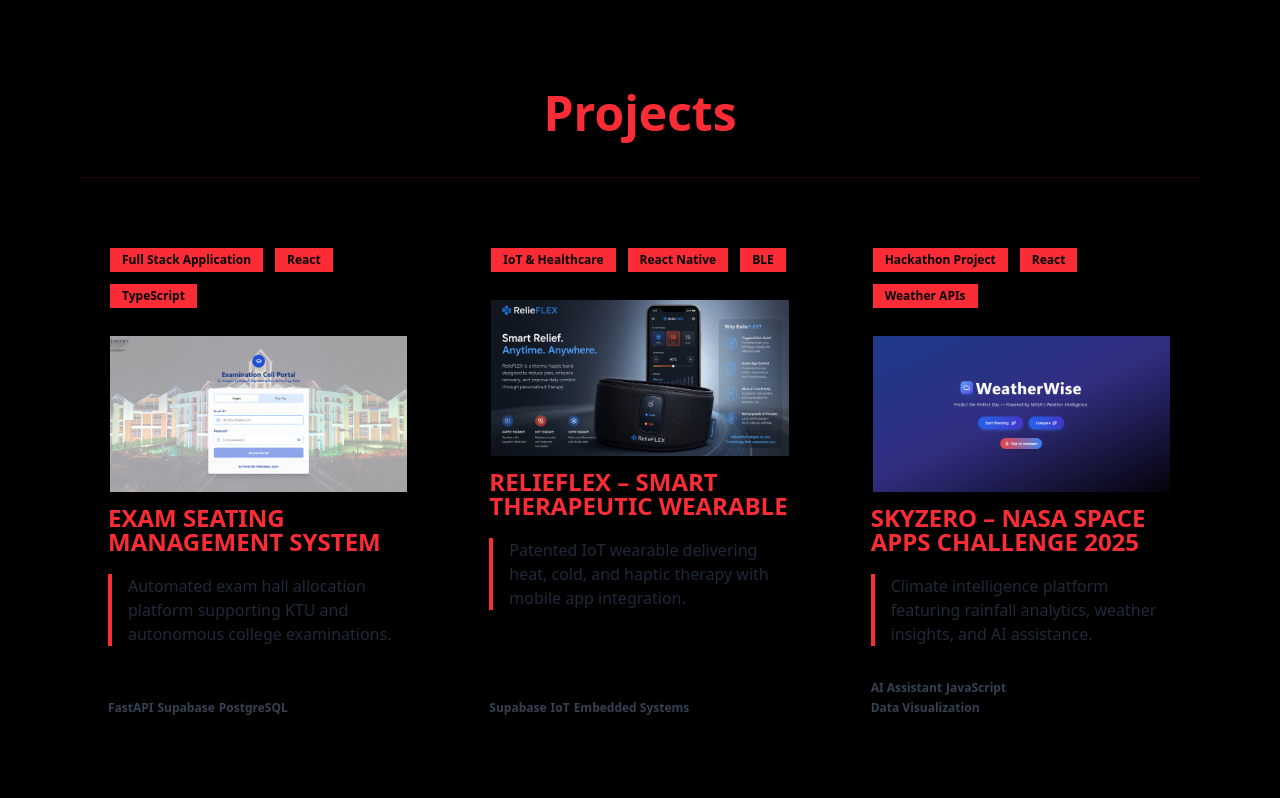
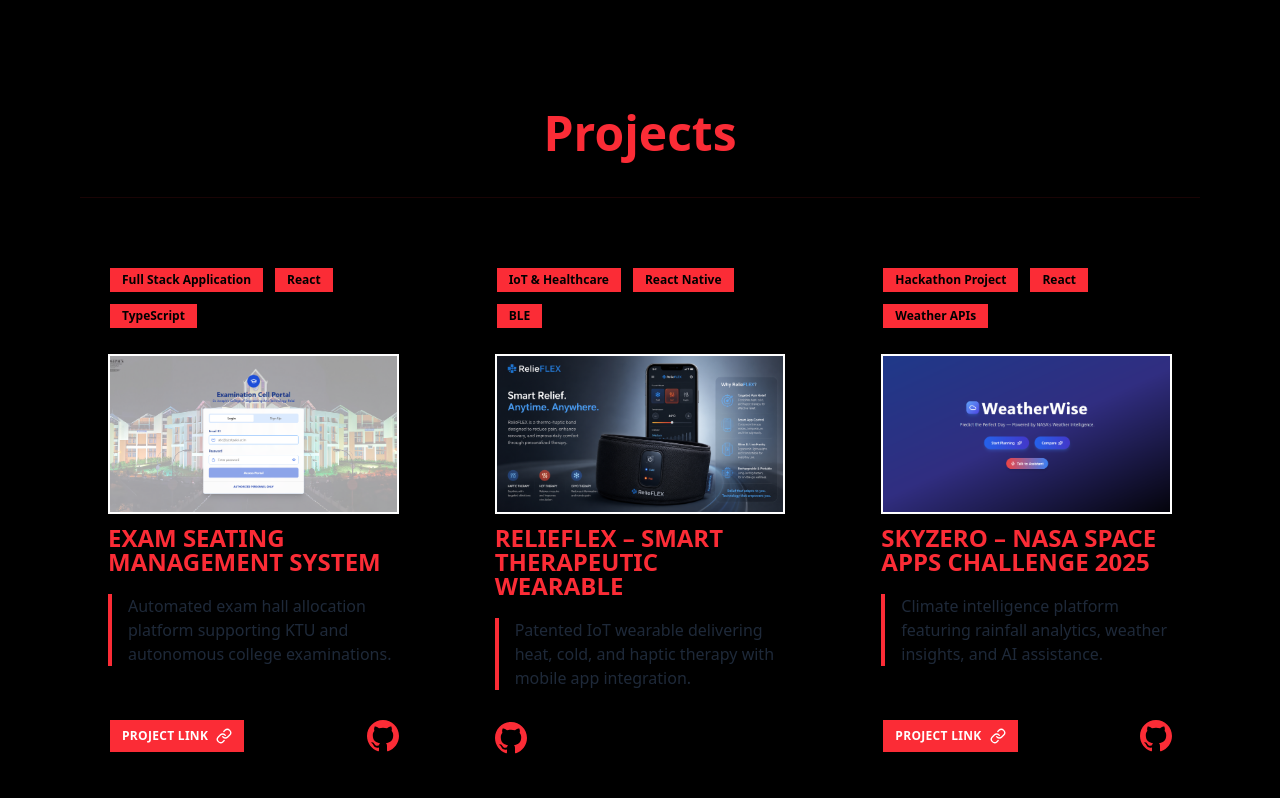
Before and after one commit to shaun099/Portfolio, a Next.js app: page / in a window 1280 px wide. Shown: the part 1687-2485 px from the top of the page. Built offline with nearby package versions, Linux system fonts and the light colour scheme.

Commit message:
retro card integrated

```diff
--- a/src/components/mvpblocks/retro-card.tsx
+++ b/src/components/mvpblocks/retro-card.tsx
@@ -1,5 +1,6 @@
 import Image from "next/image";
 import type { Project } from "@/types/projects";
+import { Link } from 'lucide-react';
 
 interface RetroCardProps {
   project: Project;
@@ -9,7 +10,7 @@
   return (
     <article className="bg-background flex h-full w-full flex-col items-start justify-between border-4 border-black p-6 shadow-[8px_8px_0_0_#000] transition-shadow duration-300 hover:shadow-[12px_12px_0_0_#000] dark:border-red-600 dark:shadow-[8px_8px_0_0_#fff] dark:hover:shadow-[12px_12px_0_0_#fff]">
       <div className="mb-2 flex flex-wrap items-center gap-2 text-xs">
-        <div className="text-foreground border-2 border-black bg-red-500 px-3 py-1 font-bold dark:border-red-600">
+        <div className="text-foreground border-2 border-black bg-red-500 px-3 py-1 font-bold dark:border-white">
           {project.tag}
         </div>
         {project.technologies.slice(0, 2).map((tech) => (
@@ -23,7 +24,7 @@
       </div>
 
       {project.image && (
-        <div className="relative mt-4 h-40 w-full shrink-0 overflow-hidden border-2 border-black dark:border-red-600">
+        <div className="relative mt-4 h-40 w-full shrink-0 overflow-hidden border-2 border-white dark:border-white">
           <Image
             src={project.image}
             alt={project.imageAlt}
@@ -35,14 +36,7 @@
 
       <div className="group relative flex-1">
         <h3 className="text-red-500 text-foreground mt-3 text-2xl leading-6 font-black uppercase">
-          <a
-            href={project.projectLink || project.githubLink || "#"}
-            target="_blank"
-            rel="noopener noreferrer"
-          >
-            <span className="absolute inset-0 max-w-xs" />
-            {project.title}
-          </a>
+          {project.title}
         </h3>
         <p className="text-md mt-5 line-clamp-3 border-l-4 border-red-500 pl-4 leading-6 text-gray-800 dark:text-gray-100">
           {project.shortDesc}
@@ -50,19 +44,32 @@
       </div>
 
       <div className="relative mt-8 flex w-full items-center justify-between gap-x-2">
-        <div className="flex flex-wrap gap-1 text-xs font-bold text-gray-700 dark:text-gray-200">
+        {/* <div className="flex flex-wrap gap-1 text-xs font-bold text-gray-700 dark:text-gray-200">
           {project.technologies.slice(2).map((tech) => (
             <span key={tech}>{tech}</span>
           ))}
-        </div>
+        </div> */}
+        {project.projectLink && (
+          <a
+            href={project.projectLink}
+            target="_blank"
+            rel="noopener noreferrer"
+            className="inline-flex items-center justify-center gap-2 border-2 border-black bg-red-500 px-3 py-2 text-xs font-black uppercase tracking-wide text-white transition hover:bg-red-400 dark:border-white"
+          >
+            <span>Project Link</span>
+            <Link size={16} />
+          </a>
+        )}
         {project.githubLink && (
           <a
             href={project.githubLink}
             target="_blank"
             rel="noopener noreferrer"
-            className="relative z-10 text-sm font-black underline hover:text-red-500"
+            className="text-3xl text-red-500 transition hover:text-red-400"
           >
-            GitHub →
+            <svg className="h-8 w-8" fill="currentColor" viewBox="0 0 24 24">
+              <path d="M12 0c-6.626 0-12 5.373-12 12 0 5.302 3.438 9.8 8.207 11.387.599.111.793-.261.793-.577v-2.234c-3.338.726-4.033-1.416-4.033-1.416-.546-1.387-1.333-1.756-1.333-1.756-1.089-.745.083-.729.083-.729 1.205.084 1.839 1.237 1.839 1.237 1.07 1.834 2.807 1.304 3.492.997.107-.775.418-1.305.762-1.604-2.665-.305-5.467-1.334-5.467-5.931 0-1.311.469-2.381 1.236-3.221-.124-.303-.535-1.524.117-3.176 0 0 1.008-.322 3.301 1.23.957-.266 1.983-.399 3.003-.404 1.02.005 2.047.138 3.006.404 2.291-1.552 3.297-1.23 3.297-1.23.653 1.653.242 2.874.118 3.176.77.84 1.235 1.911 1.235 3.221 0 4.609-2.807 5.624-5.479 5.921.43.372.823 1.102.823 2.222v3.293c0 .319.192.694.801.576 4.765-1.589 8.199-6.086 8.199-11.386 0-6.627-5.373-12-12-12z" />
+            </svg>
           </a>
         )}
       </div>
--- a/src/components/p.tsx
+++ b/src/components/p.tsx
@@ -13,7 +13,7 @@
       id="Projects"
       className="min-h-screen scroll-mt-20 bg-black flex flex-col"
     >
-      <section className="flex-1 px-4 sm:px-8 md:px-12 lg:px-20 py-14 sm:py-16 md:py-20">
+      <section className="flex-1 px-4 sm:px-8 md:px-12 lg:px-20 py-14 sm:py-16 md:py-25">
         <div className="max-w-7xl mx-auto flex flex-col gap-8 sm:gap-10">
           <div className="flex flex-col gap-4 items-center justify-center">
             <h1 className="text-5xl font-bold text-red-500">Projects</h1>
@@ -21,7 +21,7 @@
 
           <div className="h-px bg-red-500/10" />
 
-          <div className="grid grid-cols-1 sm:grid-cols-2 lg:grid-cols-3 items-stretch gap-6">
+          <div className="grid grid-cols-1 sm:grid-cols-2 lg:grid-cols-3 items-stretch gap-10">
   {PROJECTS.map((project) => (
     <RetroCard key={project.id} project={project} />
   ))}
```
